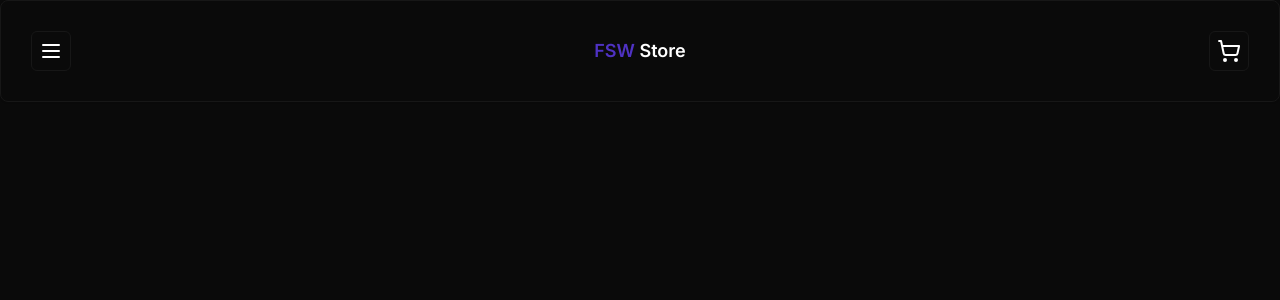
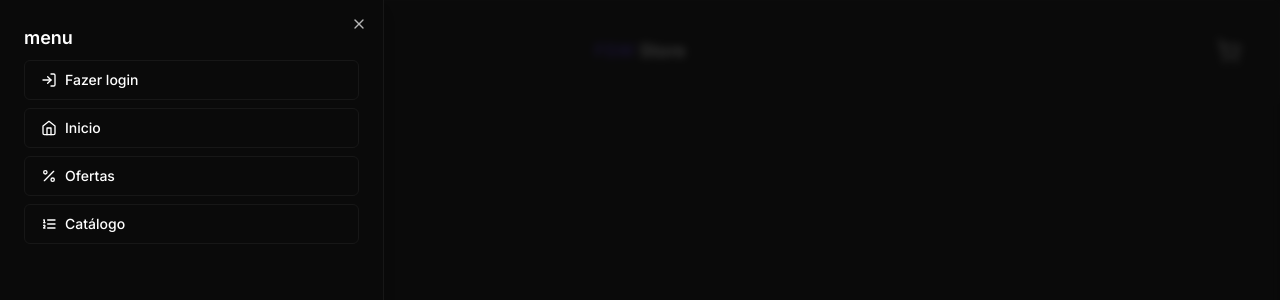
Before and after one commit to olgaluisa/fsw-store, a Next.js app: page / in a window 1280 px wide. Both pictures are taken after a click on the button 51 px from the left and 51 px from the top of the page. Shown: the top 300 px of the page. Built offline with nearby package versions, Linux system fonts and the light colour scheme.

Commit message:
feat: add header menu using sheet component

```diff
--- a/package.json
+++ b/package.json
@@ -10,6 +10,7 @@
   },
   "dependencies": {
     "@prisma/client": "^5.4.2",
+    "@radix-ui/react-dialog": "^1.0.5",
     "@radix-ui/react-slot": "^1.0.2",
     "class-variance-authority": "^0.7.0",
     "clsx": "^2.0.0",
--- a/src/components/ui/header.tsx
+++ b/src/components/ui/header.tsx
@@ -1,14 +1,49 @@
-import { MenuIcon, ShoppingCartIcon } from "lucide-react";
+import {
+  MenuIcon,
+  ShoppingCartIcon,
+  LogInIcon,
+  PercentIcon,
+  ListOrderedIcon,
+  HomeIcon,
+} from "lucide-react";
 import { Button } from "./button";
 import { Card } from "./card";
+import { Sheet, SheetContent, SheetHeader, SheetTrigger } from "./sheet";
 
 const Header = () => {
   return (
     <div>
       <Card className="flex items-center justify-between p-[1.875rem]">
-        <Button size="icon" variant="outline">
-          <MenuIcon />
-        </Button>
+        <Sheet>
+          <SheetTrigger asChild>
+            <Button size="icon" variant="outline">
+              <MenuIcon />
+            </Button>
+          </SheetTrigger>
+          <SheetContent side="left">
+            <SheetHeader className="text-left text-lg font-semibold">
+              menu
+            </SheetHeader>
+            <div className="mt-2 flex flex-col gap-2">
+              <Button variant="outline" className="w-full justify-start gap-2">
+                <LogInIcon size={16} />
+                Fazer login
+              </Button>
+              <Button variant="outline" className="w-full justify-start gap-2">
+                <HomeIcon size={16} />
+                Inicio
+              </Button>
+              <Button variant="outline" className="w-full justify-start gap-2">
+                <PercentIcon size={16} />
+                Ofertas
+              </Button>
+              <Button variant="outline" className="w-full justify-start gap-2">
+                <ListOrderedIcon size={16} />
+                Catálogo
+              </Button>
+            </div>
+          </SheetContent>
+        </Sheet>
         <h1 className="text-lg font-semibold">
           <span className="text-primary">FSW</span> Store
         </h1>
--- /dev/null
+++ b/src/components/ui/sheet.tsx
@@ -0,0 +1,140 @@
+"use client"
+
+import * as React from "react"
+import * as SheetPrimitive from "@radix-ui/react-dialog"
+import { cva, type VariantProps } from "class-variance-authority"
+import { X } from "lucide-react"
+
+import { cn } from "@/lib/utils"
+
+const Sheet = SheetPrimitive.Root
+
+const SheetTrigger = SheetPrimitive.Trigger
+
+const SheetClose = SheetPrimitive.Close
+
+const SheetPortal = SheetPrimitive.Portal
+
+const SheetOverlay = React.forwardRef<
+  React.ElementRef<typeof SheetPrimitive.Overlay>,
+  React.ComponentPropsWithoutRef<typeof SheetPrimitive.Overlay>
+>(({ className, ...props }, ref) => (
+  <SheetPrimitive.Overlay
+    className={cn(
+      "fixed inset-0 z-50 bg-background/80 backdrop-blur-sm data-[state=open]:animate-in data-[state=closed]:animate-out data-[state=closed]:fade-out-0 data-[state=open]:fade-in-0",
+      className
+    )}
+    {...props}
+    ref={ref}
+  />
+))
+SheetOverlay.displayName = SheetPrimitive.Overlay.displayName
+
+const sheetVariants = cva(
+  "fixed z-50 gap-4 bg-background p-6 shadow-lg transition ease-in-out data-[state=open]:animate-in data-[state=closed]:animate-out data-[state=closed]:duration-300 data-[state=open]:duration-500",
+  {
+    variants: {
+      side: {
+        top: "inset-x-0 top-0 border-b data-[state=closed]:slide-out-to-top data-[state=open]:slide-in-from-top",
+        bottom:
+          "inset-x-0 bottom-0 border-t data-[state=closed]:slide-out-to-bottom data-[state=open]:slide-in-from-bottom",
+        left: "inset-y-0 left-0 h-full w-3/4 border-r data-[state=closed]:slide-out-to-left data-[state=open]:slide-in-from-left sm:max-w-sm",
+        right:
+          "inset-y-0 right-0 h-full w-3/4  border-l data-[state=closed]:slide-out-to-right data-[state=open]:slide-in-from-right sm:max-w-sm",
+      },
+    },
+    defaultVariants: {
+      side: "right",
+    },
+  }
+)
+
+interface SheetContentProps
+  extends React.ComponentPropsWithoutRef<typeof SheetPrimitive.Content>,
+    VariantProps<typeof sheetVariants> {}
+
+const SheetContent = React.forwardRef<
+  React.ElementRef<typeof SheetPrimitive.Content>,
+  SheetContentProps
+>(({ side = "right", className, children, ...props }, ref) => (
+  <SheetPortal>
+    <SheetOverlay />
+    <SheetPrimitive.Content
+      ref={ref}
+      className={cn(sheetVariants({ side }), className)}
+      {...props}
+    >
+      {children}
+      <SheetPrimitive.Close className="absolute right-4 top-4 rounded-sm opacity-70 ring-offset-background transition-opacity hover:opacity-100 focus:outline-none focus:ring-2 focus:ring-ring focus:ring-offset-2 disabled:pointer-events-none data-[state=open]:bg-secondary">
+        <X className="h-4 w-4" />
+        <span className="sr-only">Close</span>
+      </SheetPrimitive.Close>
+    </SheetPrimitive.Content>
+  </SheetPortal>
+))
+SheetContent.displayName = SheetPrimitive.Content.displayName
+
+const SheetHeader = ({
+  className,
+  ...props
+}: React.HTMLAttributes<HTMLDivElement>) => (
+  <div
+    className={cn(
+      "flex flex-col space-y-2 text-center sm:text-left",
+      className
+    )}
+    {...props}
+  />
+)
+SheetHeader.displayName = "SheetHeader"
+
+const SheetFooter = ({
+  className,
+  ...props
+}: React.HTMLAttributes<HTMLDivElement>) => (
+  <div
+    className={cn(
+      "flex flex-col-reverse sm:flex-row sm:justify-end sm:space-x-2",
+      className
+    )}
+    {...props}
+  />
+)
+SheetFooter.displayName = "SheetFooter"
+
+const SheetTitle = React.forwardRef<
+  React.ElementRef<typeof SheetPrimitive.Title>,
+  React.ComponentPropsWithoutRef<typeof SheetPrimitive.Title>
+>(({ className, ...props }, ref) => (
+  <SheetPrimitive.Title
+    ref={ref}
+    className={cn("text-lg font-semibold text-foreground", className)}
+    {...props}
+  />
+))
+SheetTitle.displayName = SheetPrimitive.Title.displayName
+
+const SheetDescription = React.forwardRef<
+  React.ElementRef<typeof SheetPrimitive.Description>,
+  React.ComponentPropsWithoutRef<typeof SheetPrimitive.Description>
+>(({ className, ...props }, ref) => (
+  <SheetPrimitive.Description
+    ref={ref}
+    className={cn("text-sm text-muted-foreground", className)}
+    {...props}
+  />
+))
+SheetDescription.displayName = SheetPrimitive.Description.displayName
+
+export {
+  Sheet,
+  SheetPortal,
+  SheetOverlay,
+  SheetTrigger,
+  SheetClose,
+  SheetContent,
+  SheetHeader,
+  SheetFooter,
+  SheetTitle,
+  SheetDescription,
+}
```
Also changed, not shown: 1 other file (tests, documents, lock files or other folders).
